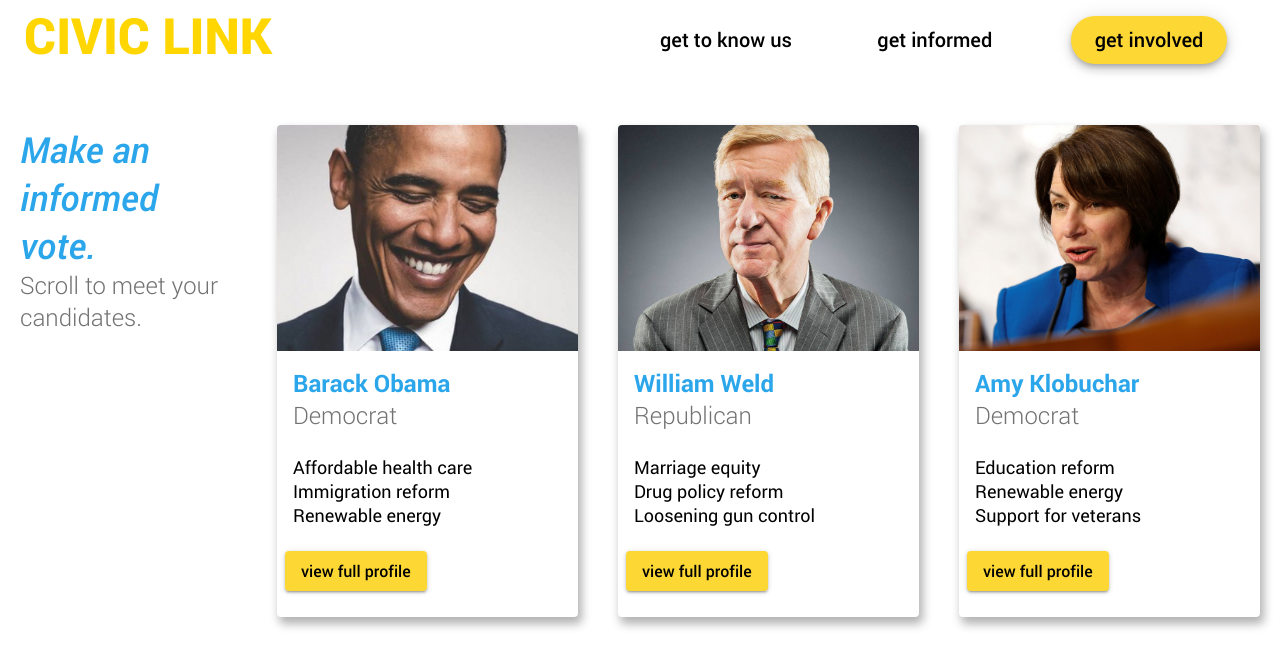
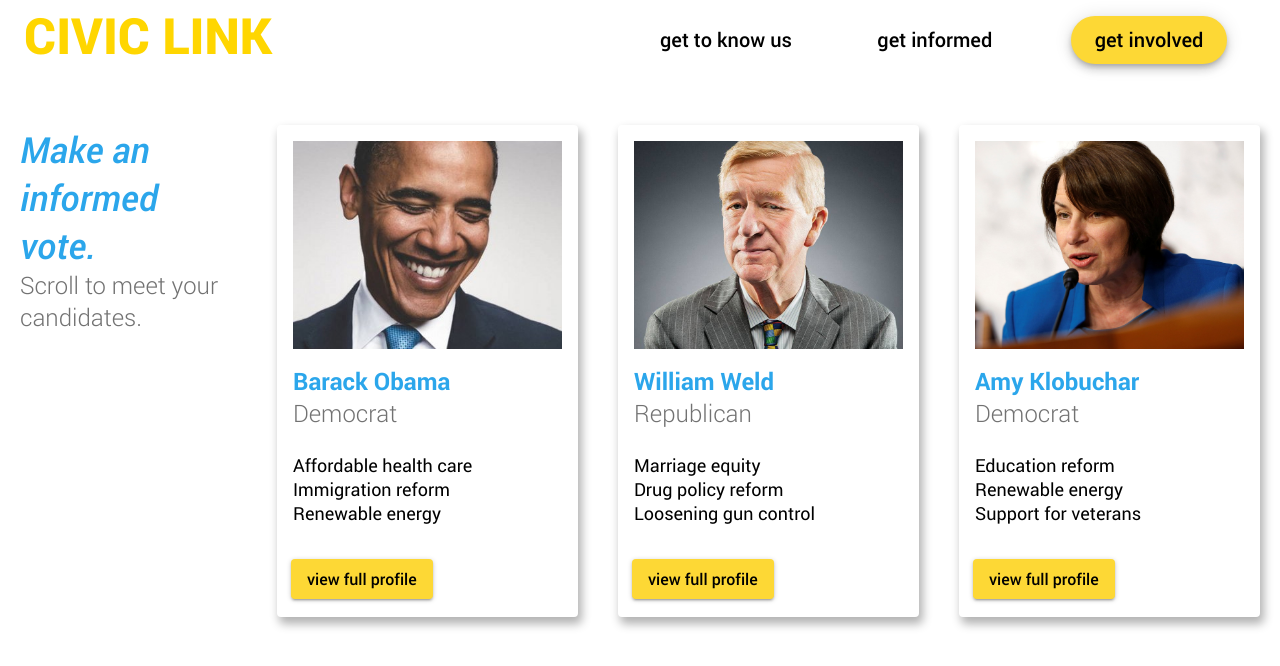
Before and after one commit to ritigupta/civic-link, a React (Create React App) app: page /candidates in a window 1280 px wide. Shown: the top 666 px of the page. Built offline with nearby package versions, Linux system fonts and the light colour scheme.

Commit message:
Fixed margins on cards

```diff
--- a/src/views/candidates.js
+++ b/src/views/candidates.js
@@ -16,14 +16,16 @@ const styles = theme => ({
   card: {
     width: 301,
     height: 492,
-    boxShadow: "3px 6px 10px 1px rgba(0,0,0,0.3)",
+    boxShadow: "3px 6px 10px 1px rgba(0,0,0,0.3)"
   },
   media: {
-    height: 250
+    height: 250,
+    margin: "16px 16px 0px 16px"
   },
   cssRoot: {
     color: theme.palette.getContrastText(yellow[600]),
     backgroundColor: yellow[600],
+    margin: "10px 0px 0px 10px",
     "&:hover": {
       backgroundColor: yellow[700]
     }
@@ -52,7 +54,7 @@ class Candidates extends Component {
                 <CardActionArea>
                   <CardMedia
                     className={classes.media}
-                    style={{ height: 0, paddingTop: "75%" }}
+                    style={{ height: 0, paddingTop: "69%" }}
                     image={require("./images/obama.JPG")}
                     title="Barack Obama"
                   />
@@ -85,7 +87,7 @@ class Candidates extends Component {
                 <CardActionArea>
                   <CardMedia
                     className={classes.media}
-                    style={{ height: 0, paddingTop: "75%" }}
+                    style={{ height: 0, paddingTop: "69%" }}
                     image={require("./images/weld.jpg")}
                     title="William Weld"
                   />
@@ -118,7 +120,7 @@ class Candidates extends Component {
                 <CardActionArea>
                   <CardMedia
                     className={classes.media}
-                    style={{ height: 0, paddingTop: "75%" }}
+                    style={{ height: 0, paddingTop: "69%" }}
                     image={require("./images/amy.jpg")}
                     title="Amy Klobuchar"
                   />
```
